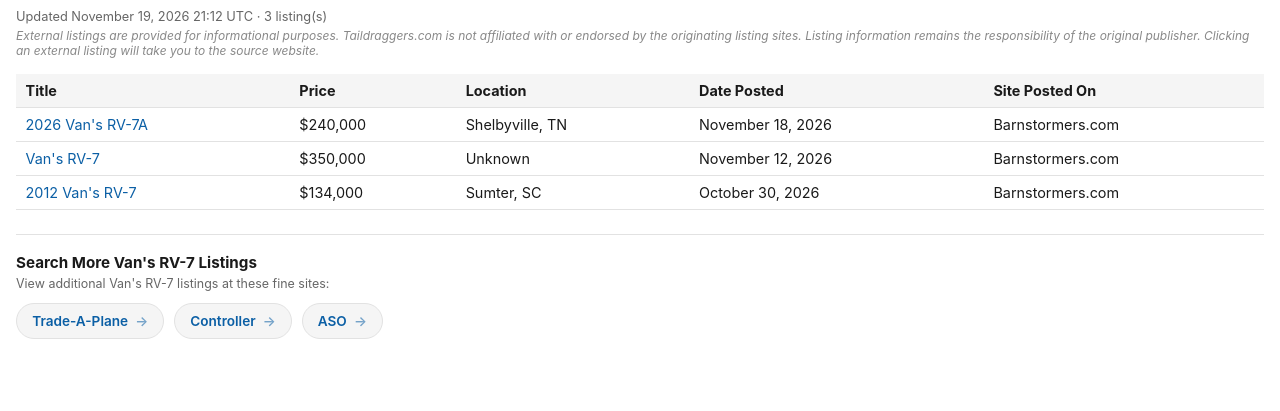
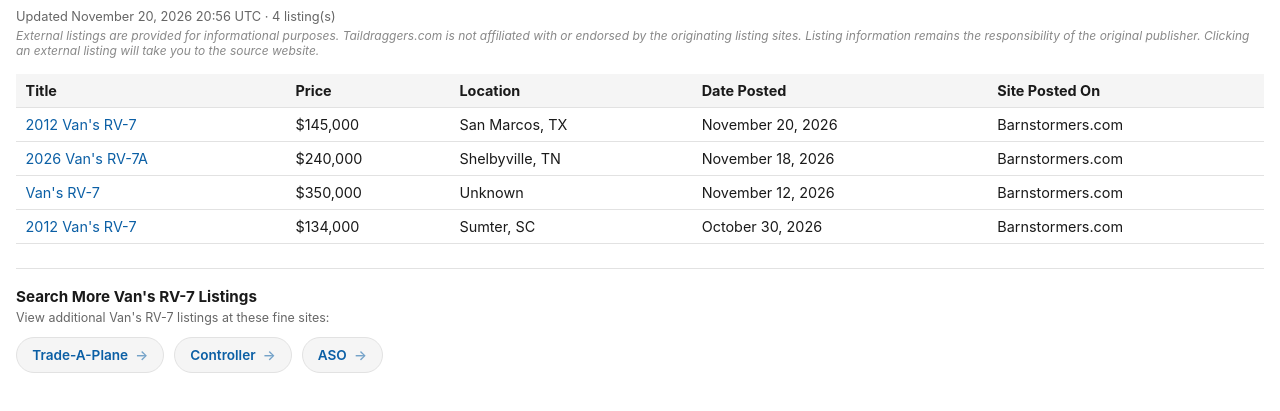
Before and after one commit to taildraggers/vans-rv7-for-sale, a plain HTML site: page docs/index.html in a window 1280 px wide. Shown: the part 43-454 px from the top of the page. Drawn offline with Linux system fonts and the light colour scheme.

Commit message:
Update Van's RV-7 listings (2026-11-20)

```diff
--- a/docs/index.html
+++ b/docs/index.html
@@ -76,13 +76,14 @@
 </head>
 <body>
   <h1>Other Van&#x27;s RV-7 Ads on the Web</h1>
-  <div class="updated">Updated November 19, 2026 21:12 UTC &middot; 3 listing(s)</div>
+  <div class="updated">Updated November 20, 2026 20:56 UTC &middot; 4 listing(s)</div>
   <div class="disclaimer">External listings are provided for informational purposes. Taildraggers.com is not affiliated with or endorsed by the originating listing sites. Listing information remains the responsibility of the original publisher. Clicking an external listing will take you to the source website.</div>
   <table>
     <thead>
       <tr><th>Title</th><th>Price</th><th>Location</th><th>Date Posted</th><th>Site Posted On</th></tr>
     </thead>
     <tbody>
+        <tr><td><a href="https://www.barnstormers.com/classified-2084853-2012-RV7-Low-Time,-Very-Clean.html" target="_blank" rel="noopener noreferrer">2012 Van&#x27;s RV-7</a></td><td>$145,000</td><td>San Marcos, TX</td><td>November 20, 2026</td><td>Barnstormers.com</td></tr>
         <tr><td><a href="https://www.barnstormers.com/classified-2064895-2026-Vans-RV7-A-45hrs-TT.html" target="_blank" rel="noopener noreferrer">2026 Van&#x27;s RV-7A</a></td><td>$240,000</td><td>Shelbyville, TN</td><td>November 18, 2026</td><td>Barnstormers.com</td></tr>
         <tr><td><a href="https://www.barnstormers.com/classified-2078471-VANS-RV-7-BRAND-NEW-Aerobatic.html" target="_blank" rel="noopener noreferrer">Van&#x27;s RV-7</a></td><td>$350,000</td><td>Unknown</td><td>November 12, 2026</td><td>Barnstormers.com</td></tr>
         <tr><td><a href="https://www.barnstormers.com/classified-2062496-2012-VANS-RV-7.html" target="_blank" rel="noopener noreferrer">2012 Van&#x27;s RV-7</a></td><td>$134,000</td><td>Sumter, SC</td><td>October 30, 2026</td><td>Barnstormers.com</td></tr>
```
